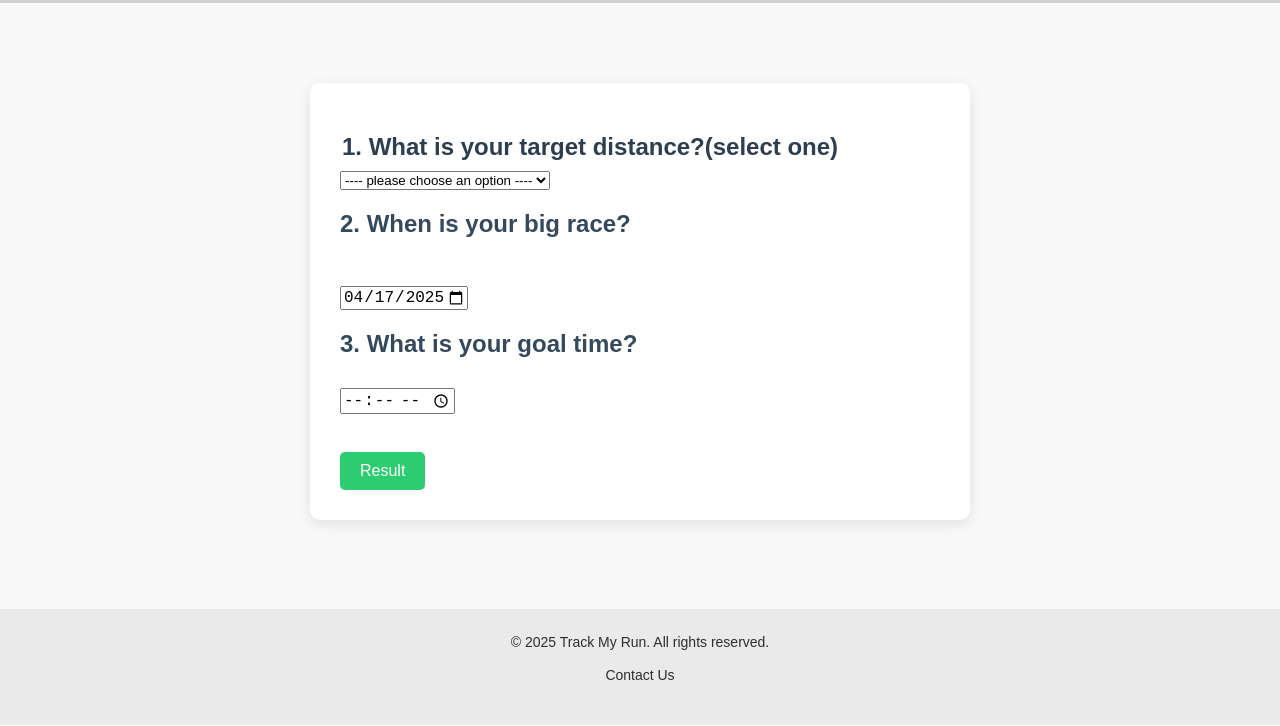
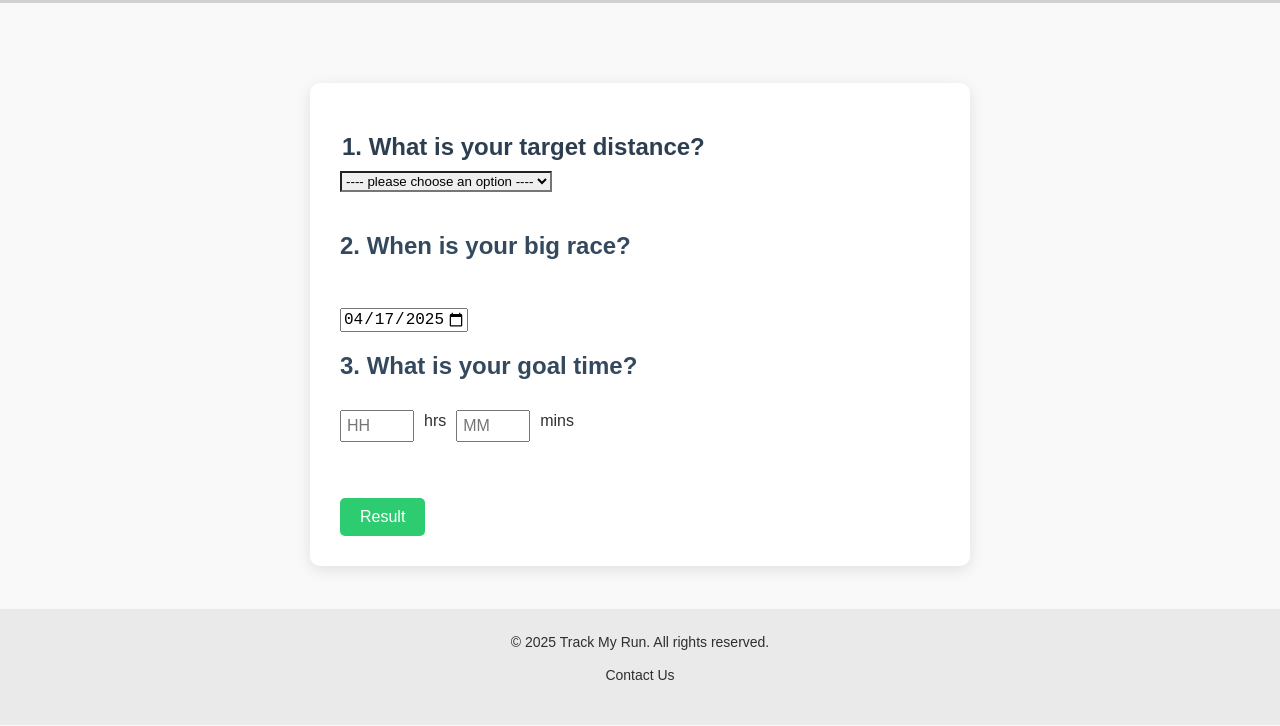
Before and after one commit to humber-2025cpan113-group9/track-my-run, a plain HTML site: page assessment.html in a window 1280 px wide. Shown: the part 75-801 px from the top of the page. Drawn offline with Linux system fonts and the light colour scheme.

Commit message:
fixed target question

```diff
--- a/assessment.html
+++ b/assessment.html
@@ -26,7 +26,7 @@
 <!-- Assessment Section -->
 <form id="fitness-quiz">
     <!--q1-->
-    <legend><h1> 1. What is your target distance?(select one) </h1></legend>
+    <legend><h1> 1. What is your target distance? </h1></legend>
     <select id=" target-distance" required>
         <option value> ---- please choose an option ---- </option>
         <option  name="goal" value="5km" > 5k</option>
@@ -44,7 +44,10 @@
 
     <!--q3-->
     <label for="goal-time"><h1> 3. What is your goal time?</h1></label>
-    <input type="time" id="goal-time" name="time" min="00:00" max="20:00" required/>
+    <div class="goal-time-container">
+        <input type="number" id="goal-hours" name="goal-hours" min="0" max="10" placeholder="HH"> hrs
+        <input type="number" id="goal-min" name="goal-min" min="0" max="59" placeholder="MM"> mins
+    </div>
 
     <br><br>
     <button type="submit" class="btn"> Result</button>
--- a/scripts/script.js
+++ b/scripts/script.js
@@ -2,10 +2,11 @@
 function validateForm() {
     let goalDistance = document.getElementById("target-distance").value;
     let day = document.getElementById("day").value;
-    let goalTime = document.getElementById("goal-time").value;
+    let goalHour = document.getElementById("goal-hours").value;
+    let goalMin = document.getElementById("goal-min").value;
 
 
-    if (goalDistance === "" || day === "" ||goalTime === "") {
+    if (goalDistance === "" || day === "" ||goalHour === "" || goalMin === "") {
         alert("Please fill in all required fields.");
         return false;
     }
@@ -26,7 +27,8 @@ document.addEventListener("DOMContentLoaded", function() {
             let post= {
                 goalDistance: document.getElementById("target-distance").value,
                 day: document.getElementById("day").value,
-                goalTime: document.getElementById("goal-time").value
+                goalHour: document.getElementById("goal-hours").value,
+                goalMin: document.getElementById("goal-min").value
             };
             localStorage.setItem("newWorkout",JSON.stringify(post));
             windows.location.href = "assessment.html"
--- a/styles/styles.css
+++ b/styles/styles.css
@@ -236,8 +236,9 @@
     box-shadow: 0 4px 15px rgba(0, 0, 0, 0.1);
   }
 
-  fieldset {
-    border: none;
+  select {
+    border-width: 2px;
+    border-style: inset ;
     margin-bottom: 20px;
   }
 
@@ -258,6 +259,17 @@
     font-size: 1rem;
     color: #34495e;
   }
+  .goal-time-container {
+    display: flex;
+    gap: 10px;
+    align-items: center;
+    margin-top: 10px;
+  }
+
+  .goal-time-container input {
+    width: 60px;
+    padding: 5px;
+  }
 
   .btn {
     display:inline-block;
```
